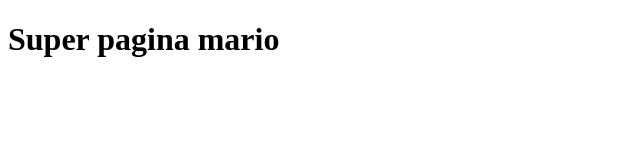
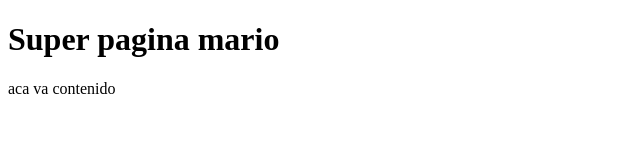
Before and after one commit to mpozzoknx/BorrameSoyDePrueba, a plain HTML site: page index.html in a window 1280 px wide. Shown: the whole page, without its empty margins (0-640 px from the left). Drawn offline with Linux system fonts and the light colour scheme.

Commit message:
Agrega texto descriptivo

```diff
--- a/index.html
+++ b/index.html
@@ -6,5 +6,6 @@
 </head>
 <body>
 <h1>Super pagina mario</h1>
+<p>aca va contenido</p>
 </body>
 </html>
```
